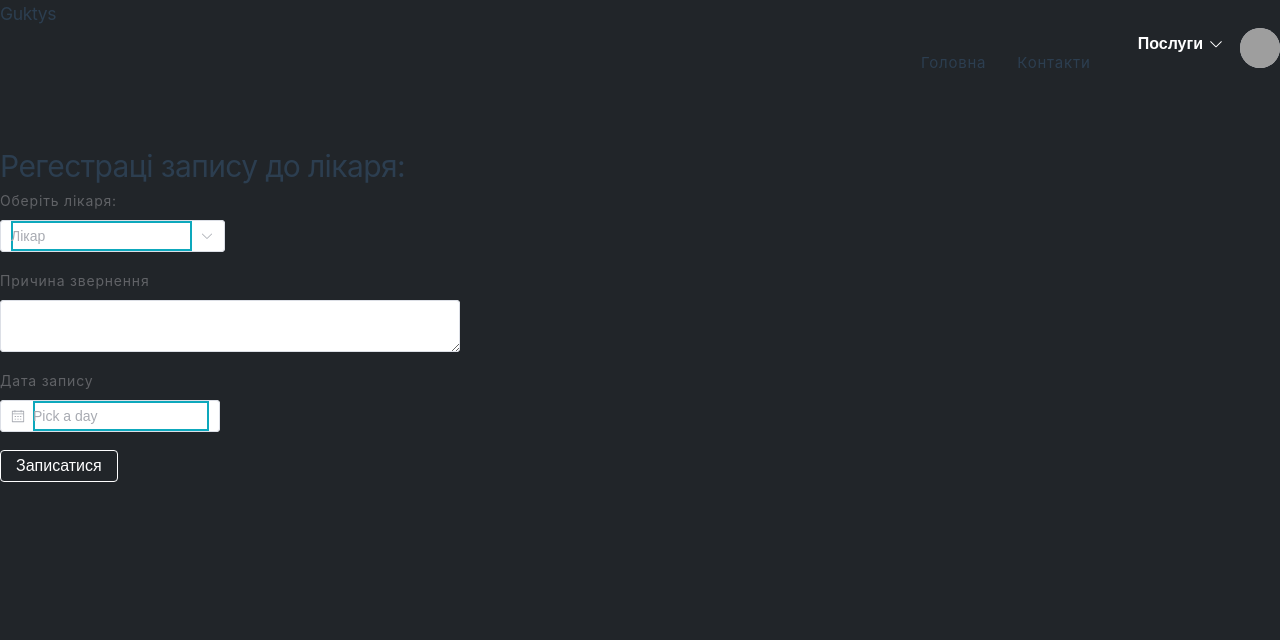
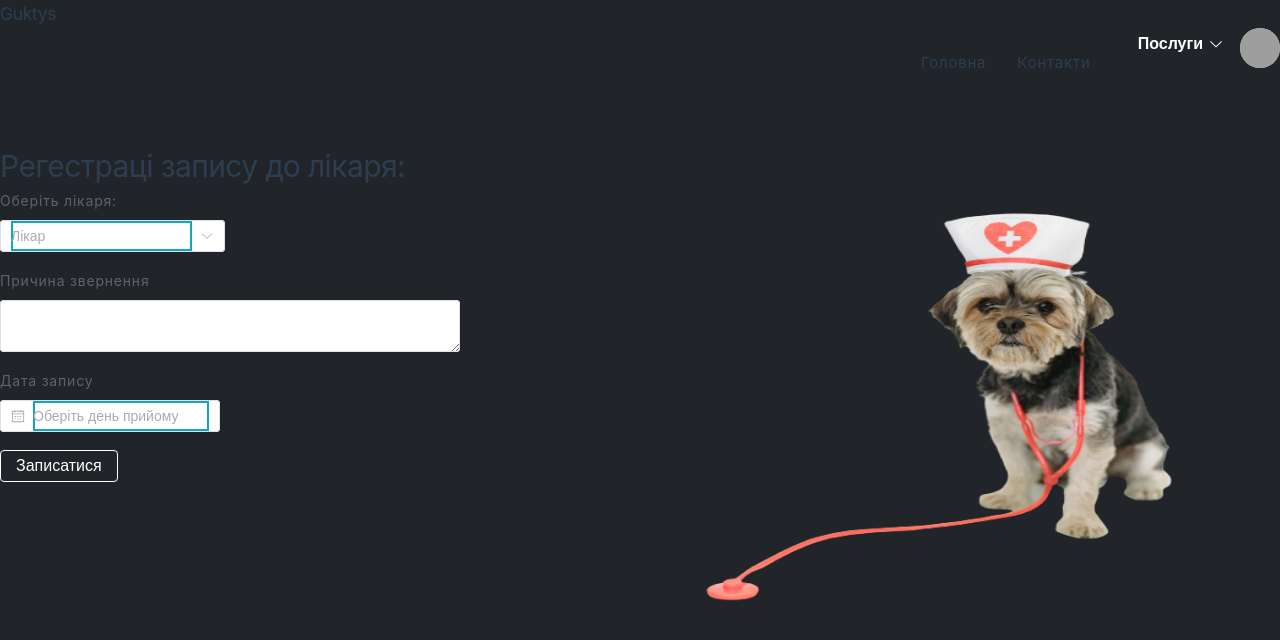
Before and after one commit to guktys/Kursova, a Vue app: page /appointments in a window 1280 px wide. Shown: the top 640 px of the page. Built offline with nearby package versions, Linux system fonts and the light colour scheme; no server answers; grey boxes are pictures that could not be loaded.

Commit message:
Отмечает только одну красную точку из масива каникул в календаре, получает данные из базы но не отображает их в календаре

```diff
--- a/package.json
+++ b/package.json
@@ -13,6 +13,7 @@
     "axios": "^1.4.0",
     "bootstrap": "^5.2.0",
     "cors": "^2.8.5",
+    "dayjs": "^1.11.8",
     "element-plus": "^2.3.5",
     "express": "^4.18.2",
     "mariadb": "^3.1.2",
--- a/src/components/Appointments.vue
+++ b/src/components/Appointments.vue
@@ -9,6 +9,8 @@
   />
   <br>
   <div class="cover-container d-flex w-100 h-100 p-3 mx-auto flex-column">
+
+    <img class="pess" src="../assets/pexels-sam-lion-5732454-removebg-preview.png"/>
     <el-form
         :label-position="labelPosition"
         label-width="100px"
@@ -28,8 +30,21 @@
         <el-date-picker
             v-model="formLabelAlign.data"
             type="date"
-            placeholder="Pick a day"
-        />
+            placeholder="Оберіть день прийому"
+            :picker-options="pickerOptions"
+            format="YYYY/MM/DD"
+            value-format="YYYY-MM-DD"
+        >
+          <template #default="cell">
+            <div class="cell">
+              <span class="text">{{ cell.text }}</span>
+              <span v-if="isHoliday(cell.date)" class="holiday"></span>
+              <span v-if="data.includes(dayjs(cell.date).format('YYYY-MM-DD'))" class="available-dot"></span>
+            </div>
+          </template>
+        </el-date-picker>
+
+
       </el-form-item>
       <el-form-item>
         <el-button type="primary" @click="submitForm(formLabelAlign)">Записатися</el-button>
@@ -46,7 +61,7 @@ import {useRoute} from 'vue-router';
 import axios from 'axios';
 import {reactive} from 'vue'
 import type { FormInstance, FormRules } from 'element-plus'
-
+import dayjs from 'dayjs'
 
 
 
@@ -81,6 +96,7 @@ export default {
     const labelPosition = ref('top');
     const route = useRoute();
     const id = route.query.id;
+    const data = ref([]);
     const submitForm = async (formEl: FormInstance | undefined) => {
       if (!formEl) return;
       formEl.user = id; // Добавляем айди пользователя
@@ -97,6 +113,25 @@ export default {
           }
 
     };
+    const holidays = [
+      '2023-05-01',
+      '2023-05-09',
+      '2023-06-12',
+      // Add more holidays as needed
+    ];
+
+    const isHoliday = (date) => {
+      const dateString = dayjs(date).format('YYYY-MM-DD');
+      return holidays.includes(dateString);
+    };
+
+
+    const pickerOptions = {
+      disabledDate: (time) => {
+        const date = dayjs(time);
+        return isHoliday(date);
+      },
+    };
     onMounted(async () => {
       try {
         const response = await axios.get('http://localhost:3001/doctors');
@@ -108,6 +143,21 @@ export default {
       } catch (error) {
         console.error(error);
       }
+      try {
+        const response = await axios.get('http://localhost:3001/data_appoint', {
+          params: {
+            user: id
+          }
+        });
+        console.log(response.data);
+        data.value = response.data.map((item) => item.data.substr(0, 10));
+        console.log(data.value);
+      } catch (error) {
+        console.error(error);
+      }
+
+
+
     });
 
     return {
@@ -118,6 +168,10 @@ export default {
       formLabelAlign,
       labelPosition,
       submitForm,
+      pickerOptions,
+      data,
+      isHoliday,
+      dayjs,
     };
   },
 };
@@ -280,4 +334,42 @@ button.el-button.el-button--primary:hover {
   background-color: whitesmoke !important;
   color: black;
 }
+img.pess {
+  position: absolute;
+  height: 556px;
+  width: 500px;
+  padding: 0px;
+  top: -46px;
+  right: 91px;
+}
+.cell {
+  height: 30px;
+  padding: 3px 0;
+  box-sizing: border-box;
+}
+.cell .text {
+  width: 24px;
+  height: 24px;
+  display: block;
+  margin: 0 auto;
+  line-height: 24px;
+  position: absolute;
+  left: 50%;
+  transform: translateX(-50%);
+  border-radius: 50%;
+}
+.cell.current .text {
+  background: #626aef;
+  color: #fff;
+}
+.cell .holiday {
+  position: absolute;
+  width: 6px;
+  height: 6px;
+  background: var(--el-color-danger);
+  border-radius: 50%;
+  bottom: 0px;
+  left: 50%;
+  transform: translateX(-50%);
+}
 </style>
```
Also changed, not shown: server.js (+17 -0 lines), 1 other file (tests, documents, lock files or other folders).
